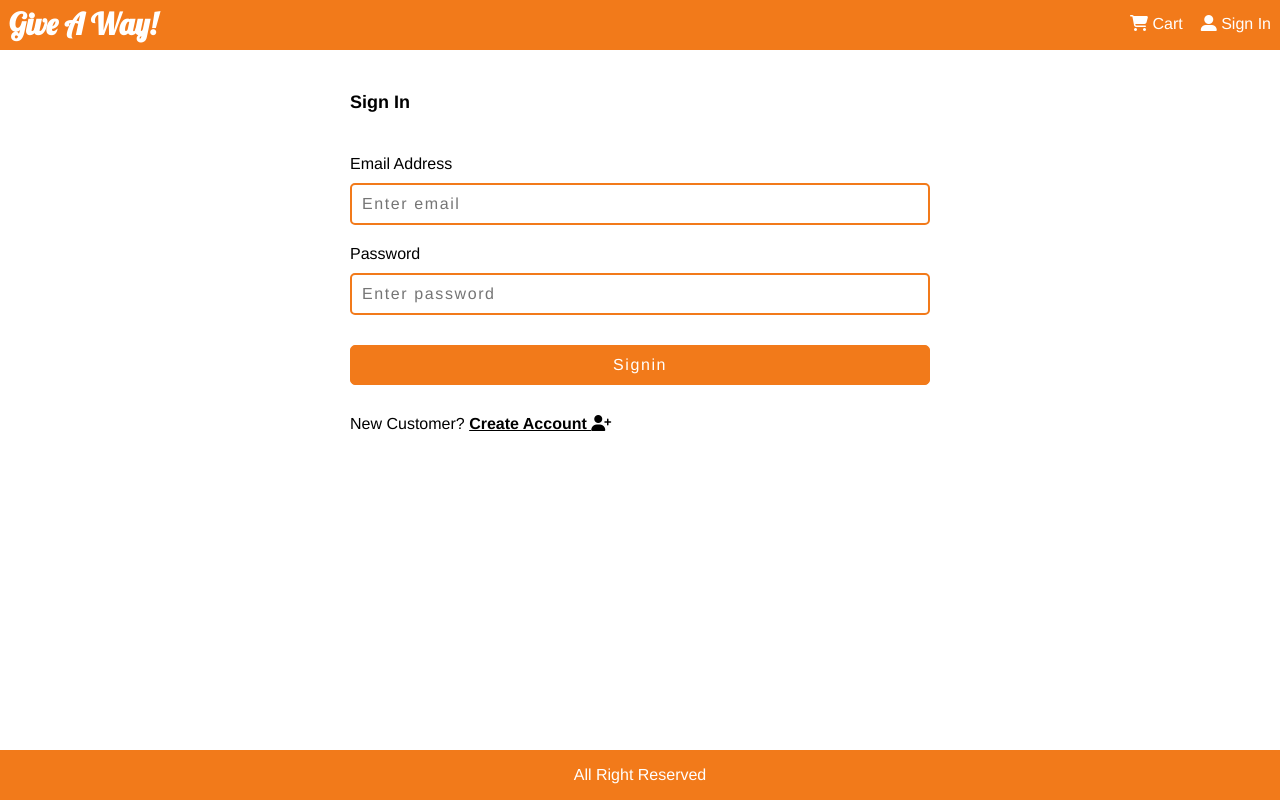
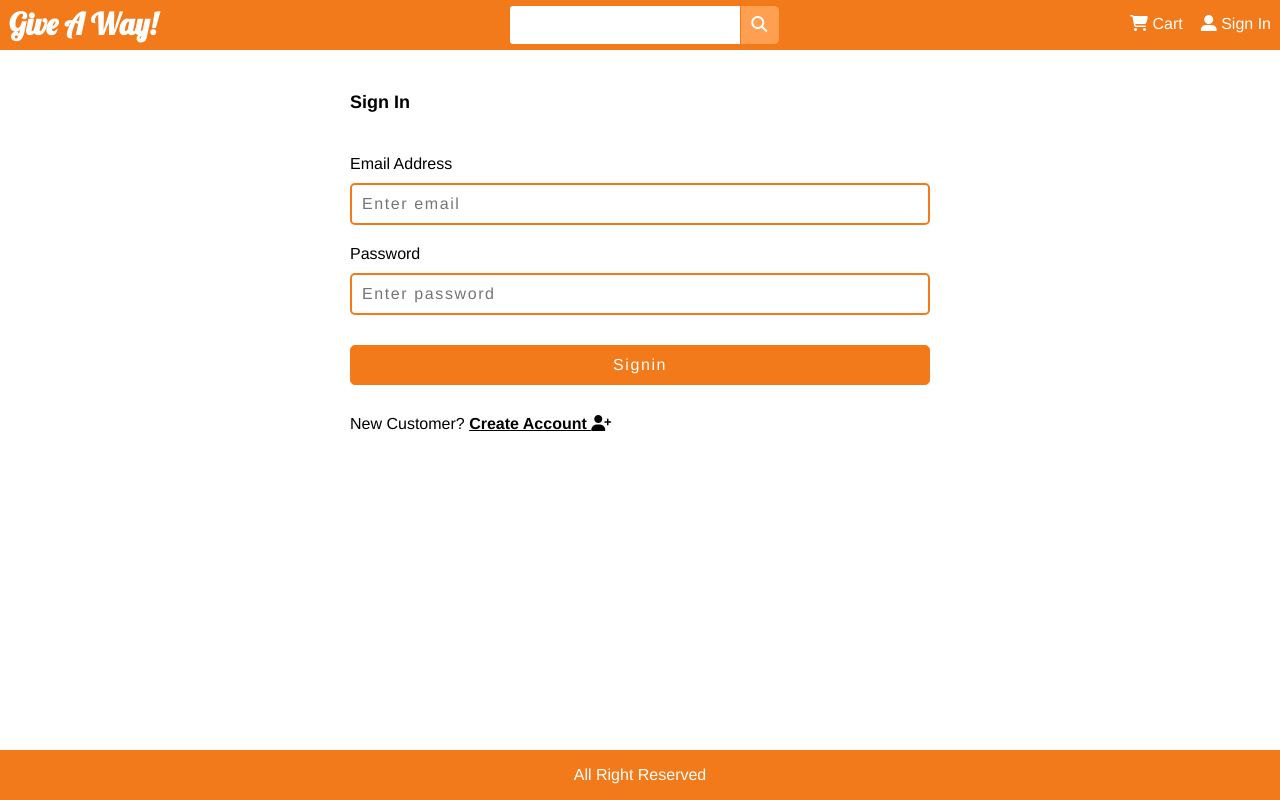
Before and after one commit to chasankiosentemir/Giveaway_Thesis, a React (Create React App) app in the folder frontend/: page /signin in a window 1280 px wide. Built offline with nearby package versions, Linux system fonts and the light colour scheme.

Commit message:
Implemet Search Box and Search Screen

```diff
--- a/frontend/src/App.js
+++ b/frontend/src/App.js
@@ -22,6 +22,8 @@
 import UserEditScreen from "./screens/UserEditScreen";
 import SellerRoute from "./components/SellerRoute";
 import SellerScreen from "./screens/SellerScreen";
+import SearchBox from "./components/SearchBox";
+import SearchScreen from "./screens/SearchScreen";
 
 function App() {
   const cart = useSelector((state) => state.cart);
@@ -41,7 +43,13 @@
               Give A Way!
             </Link>
           </div>
-
+          <div>
+            <Route
+              render={({ history }) => (
+                <SearchBox history={history}></SearchBox>
+              )}
+            ></Route>
+          </div>
           <div>
             <Link to="/cart">
               {" "}
@@ -138,6 +146,11 @@
           <Route path="/placeorder" component={PlaceOrderScreen}></Route>
           <Route path="/order/:id" component={OrderScreen}></Route>
           <Route path="/orderhistory" component={OrderHistoryScreen}></Route>
+          <Route
+            path="/search/name/:name?"
+            component={SearchScreen}
+            exact
+          ></Route>
           <PrivateRoute
             path="/profile"
             component={ProfileScreen}
--- a/frontend/src/actions/productActions.js
+++ b/frontend/src/actions/productActions.js
@@ -18,13 +18,15 @@
 } from "../constant/productConstants";
 
 export const listProducts =
-  ({ seller = "" }) =>
+  ({ seller = "", name = "" }) =>
   async (dispatch) => {
     dispatch({
       type: PRODUCT_LIST_REQUEST,
     });
     try {
-      const { data } = await Axios.get(`/api/products?seller=${seller}`);
+      const { data } = await Axios.get(
+        `/api/products?seller=${seller}&name=${name}`
+      );
       dispatch({ type: PRODUCT_LIST_SUCCESS, payload: data });
     } catch (error) {
       dispatch({ type: PRODUCT_LIST_FAIL, payload: error.message });
--- /dev/null
+++ b/frontend/src/components/SearchBox.js
@@ -0,0 +1,24 @@
+import React, { useState } from "react";
+
+export default function SearchBox(props) {
+  const [name, setName] = useState("");
+  const submitHandler = (e) => {
+    e.preventDefault();
+    props.history.push(`/search/name/${name}`);
+  };
+  return (
+    <form className="search" onSubmit={submitHandler}>
+      <div className="row">
+        <input
+          type="text"
+          name="q"
+          id="q"
+          onChange={(e) => setName(e.target.value)}
+        ></input>
+        <button className="primary search-button" type="submit">
+          <i className="fa fa-search"></i>
+        </button>
+      </div>
+    </form>
+  );
+}
--- a/frontend/src/index.css
+++ b/frontend/src/index.css
@@ -451,3 +451,17 @@
 .carousel .slide img {
   max-width: 30rem;
 }
+
+/* Search */
+.search button {
+  border-radius: 0 0.5rem 0.5rem 0;
+  border-right: none;
+  margin-right: 0.5rem;
+  background-color: #ff9f50;
+}
+
+.search input {
+  border-radius: 0.5rem 0 0 0.5rem;
+  border-right: none;
+  margin-left: 0.5rem;
+}
--- /dev/null
+++ b/frontend/src/screens/SearchScreen.js
@@ -0,0 +1,56 @@
+import React, { useEffect } from "react";
+import { useDispatch, useSelector } from "react-redux";
+import { useParams } from "react-router-dom";
+import { listProducts } from "../actions/productActions";
+import LoadingBox from "../components/LoadingBox";
+import MessageBox from "../components/MessageBox";
+import Product from "../components/Product";
+
+export default function SearchScreen(props) {
+  const { name = "all" } = useParams();
+  const dispatch = useDispatch();
+  const productList = useSelector((state) => state.productList);
+  const { loading, error, products } = productList;
+  useEffect(() => {
+    dispatch(listProducts({ name: name !== "all" ? name : "" }));
+  }, [dispatch, name]);
+  return (
+    <div>
+      <div className="row">
+        {loading ? (
+          <LoadingBox></LoadingBox>
+        ) : error ? (
+          <MessageBox variant="danger">{error}</MessageBox>
+        ) : (
+          <div>{products.length} Results</div>
+        )}
+      </div>
+      <div className="row top">
+        <div className="col-1">
+          <h3>Department</h3>
+          <ul>
+            <li>Categoey 1</li>
+          </ul>
+        </div>
+        <div className="col-3">
+          {loading ? (
+            <LoadingBox></LoadingBox>
+          ) : error ? (
+            <MessageBox variant="danger">{error}</MessageBox>
+          ) : (
+            <>
+              {products.length === 0 && (
+                <MessageBox>No Product Found</MessageBox>
+              )}
+              <div className="row center">
+                {products.map((product) => (
+                  <Product key={product._id} product={product}></Product>
+                ))}
+              </div>
+            </>
+          )}
+        </div>
+      </div>
+    </div>
+  );
+}
```
